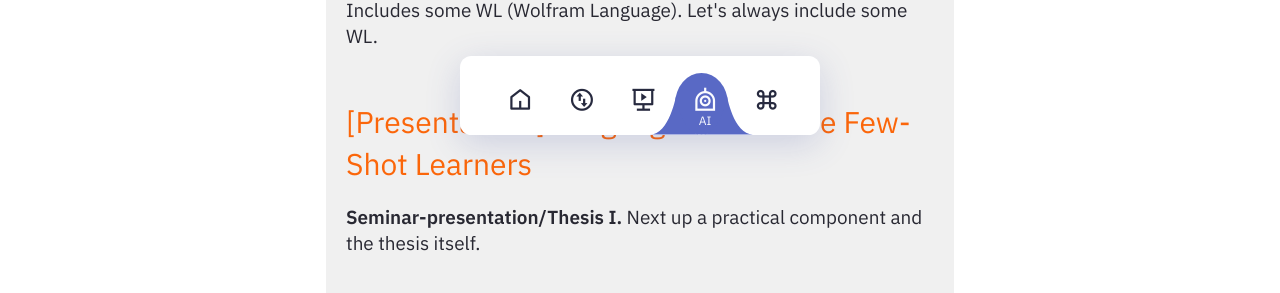
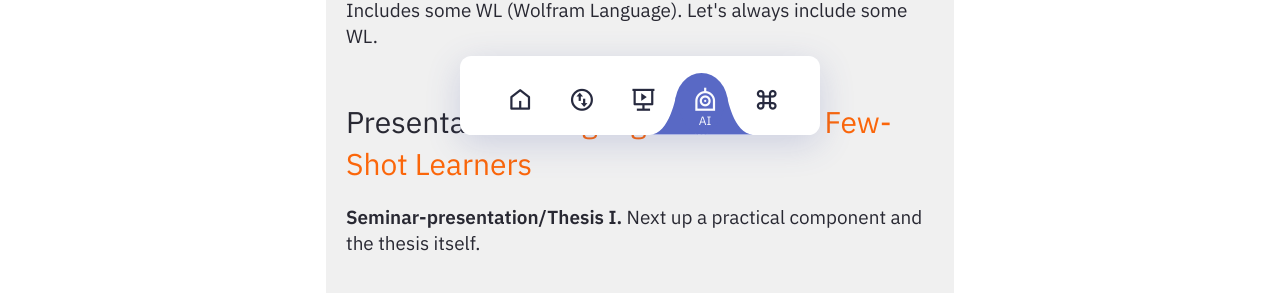
Before and after one commit to heseltime/heseltime.github.io, a Jekyll site: the page built from pages/rDai.md, in a window 1280 px wide. Shown: the part 730-1023 px from the top of the page. Built offline with Jekyll 4.4.1, drawn with Linux system fonts in a browser that asks for light colours.

Commit message:
Structuring

```diff
--- a/assets-liquid-nav/css/styles.css
+++ b/assets-liquid-nav/css/styles.css
@@ -243,6 +243,10 @@ img.xxx-large {
     color: var(--highlight-color-orange); /* Use the custom orange color for h3 */
   }
 
+  .toc ul li h3 a {
+    color: var(--highlight-color-orange); /* Use the custom orange color for h3 */
+  }
+
   .toc ul {
     list-style-type: none; /* Remove bullet points */
     padding-left: 0; /* Optional: Remove padding to align with the parent container */
--- a/pages/rDai.md
+++ b/pages/rDai.md
@@ -19,7 +19,7 @@ feedformat: none
             <p>Includes some WL (Wolfram Language). Let's always include some WL.</p>
         </li>
         <li>
-            <a href="#jku-sem"><h3>[Presentation:] Language Models are Few-Shot Learners</h3></a>
+            <h3>Presentation: <a href="#jku-sem">Language Models are Few-Shot Learners</a></h3>
             <p><b>Seminar-presentation/Thesis I.</b> Next up a practical component and the thesis itself.</p>
         </li>
     </ul>
```
